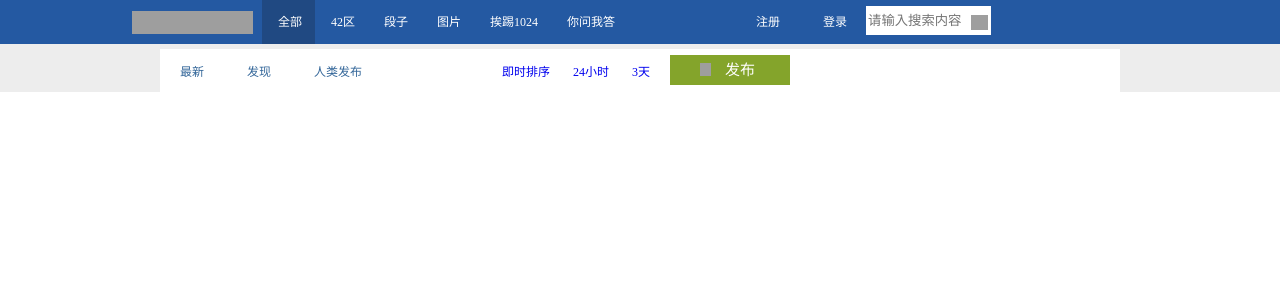
After one commit to Vonfan666/lishidai, a Django app: template apps/templates/test.html in a window 1280 px wide. The commit adds this page. Shown: the top 300 px of the page. Run offline with Django 3.2, Linux system fonts and the light colour scheme; the template is opened without the code that fills it, so the values that code supplies are empty; grey boxes are pictures that could not be loaded.

Commit message:
登录异常条件后台判断

```diff
--- a/apps/templates/login.html
+++ b/apps/templates/login.html
@@ -102,7 +102,9 @@
                 console.log(arg.errorMassage);
                 $('.error').html('提示：'+arg.errorMassage);
                 errorMessage(arg.errorMassage);
-                window.location.href({% url "home" %})
+                if (arg.status=="200"){
+                window.location.reload('{% url "home" %}')
+                }
 
             }
 
--- /dev/null
+++ b/apps/templates/test.html
@@ -0,0 +1,280 @@
+
+<!DOCTYPE html>
+<html lang="en">
+<head>
+    <meta charset="UTF-8">
+    <title>相对定位</title>
+    <style>
+        *{
+            margin: 0;
+            padding: 0;
+        }
+        a{
+    text-decoration: none;
+        }
+        body{
+            font-family: "Times New Roman";
+            font-size: 12px;
+        }
+        .header-box{
+            position: fixed;
+            background-color: #2459a2;
+            width: 100%;
+            height: 44px;
+        }
+        .header-connect{
+            width: 1016px;
+            height: 44px;
+            line-height: 44px;
+            background-color: #2459a2;
+            margin:  0 auto;
+            position: relative;
+        }
+        .header-box .header-logo{
+            position: absolute;
+            display: inline-block;
+            background-image: url("logo.png");
+            width: 121px;
+            height: 23px;
+            margin: 11px 0;
+            margin-right: 13px;
+            background-repeat: no-repeat ;
+            background-color: red;
+
+        }
+        .header-name{
+            position: relative;
+            display: inline-block;
+            margin-top: 0;
+            margin-left: 133px;
+
+          }
+         .header-connect .header-name a{
+             display: inline-block;
+             color: white;
+             padding: 0 13px 0 16px ;
+             margin-left: -3px;
+
+         }
+        .header-connect .header-name1{
+            background-color: #204982;
+        }
+
+        .header-connect .login{
+            display: inline-block;
+            position: absolute;
+            margin-left: 235px;
+            height: 44px;
+
+        }
+        /*输入框*/
+        .header-connect .login .input-text  .input1{
+            display: inline-block;
+            position: absolute;
+            width: 93px;
+            height: 25px;
+            margin-top: 6px;
+            margin-bottom: 10px;
+            border: 2px solid white;
+        }
+        /*搜索图标背景框*/
+        .header-connect .login .input-text .input2{
+            display: inline-block;
+            background-color: white;
+            width: 11px;
+            height: 11px;
+            margin-left: 96px;
+            padding: 9px;
+            margin-top: 6px;
+        }
+        /*搜索图标*/
+        .header-connect .login .input2 .input3{
+            display: inline-block;
+            position: absolute;
+            background :no-repeat 0 -195px url("icon.png") ;
+            width: 17px;
+            height: 15px;
+
+
+        }
+        .header-connect .login-register{
+            display: inline-block;
+            margin-left: 105px;
+        }
+
+        /*登录注册按钮*/
+        .header-connect .login-register .register,.logining{
+            display: inline-block;
+
+
+            padding: 0 20px;
+            color: white;
+        }
+
+
+        /*悬浮效果*/
+        .header-connect .header-name .header-name2:hover,
+        .header-connect .login-register .register:hover,
+         .header-connect .login-register .logining:hover{
+            background-color: #1058ff;
+        }
+
+        .band-all{
+            padding-top: 44px;
+            background-color: rgb(237,237,237);
+        }
+        .band{
+            width: 960px;
+            margin: 0 auto;
+            /*background-color: #6D6E71;*/
+
+            background-color: rgb(255,255,255);
+        }
+        .band .section-left{
+            width: 630px;
+            /*background-color: #2459a2 ;*/
+        }
+        .band .section-left .section-nav{
+            overflow: hidden;
+            width: 630px;
+            /*background-color: #cc976a;*/
+            margin-top: 5px;
+        }
+
+        .band .section-left .section-nav .section-nav-1,.section-nav-1{
+            display: inline;
+            float: left;
+            overflow: hidden;
+
+        }
+        .band .section-left .section-nav .section-nav-1 a{
+            display: inline-block;
+            font-family: Tahoma;
+            color: rgb(51,102,153);
+            padding: 13px  20px ;
+        }
+        .band .section-left .section-nav .section-nav-1 a:hover,
+        .band .section-left .section-nav .section-nav-2 a:hover{
+            text-decoration: underline;
+            color: #171bff;
+        }
+
+        .band .section-left .section-nav .section-nav-2 {
+            float: left;
+            display: inline-block;
+            margin-left: 100px;
+            margin-top: 13px;
+        }
+
+        .band .section-left .section-nav .section-nav-2 a{
+            margin-left: 20px;
+
+        }
+
+
+        .band .section-left .section-nav .commit-commit{
+            /*display: inline-block;*/
+            float: right;
+            height: 30px;
+            width: 120px;
+            font-size: 15px;
+            color: #ffffff;
+            line-height: 30px;
+            margin-top: 6px;
+            background-color: #84a42b;
+        }
+
+        .band .section-left .section-nav .commit-commit:hover{
+            background-color: #84a42b;
+        }
+        .fabu{
+            margin-left: 10px;
+        }
+
+
+        .band .section-left .section-nav .commit-commit .icon{
+            display: inline-block;
+            float: left;
+            background: url("icon.png") 0 -184px  no-repeat;
+            width: 11px;
+            height: 13px;
+            /*line-height: 30px;*/
+            /*margin-top: 9px;*/
+            /*margin-left: 20px;*/
+            /*margin-right: 4px; ;*/
+            margin: 8px 4px 0 30px;
+
+        }
+
+
+
+    </style>
+</head>
+<body>
+
+<div class="header-box">
+    <div class="header-connect">
+        <a href="https://dig.chouti.com/" class="header-logo" ></a>
+
+        <div class="header-name">
+            <a href="#" class="header-name1">全部</a>
+            <a href="#" class="header-name2">42区</a>
+            <a href="#" class="header-name2">段子</a>
+            <a href="#" class="header-name2">图片</a>
+            <a href="#" class="header-name2">挨踢1024</a>
+            <a href="#" class="header-name2">你问我答</a>
+        </div>
+        <div class="login">
+            <form class="input-text" action="/" method="post">
+                <input class="input1" type="text" placeholder="请输入搜索内容">
+                <a class="input2">
+                    <span class="input3">
+                    </span>
+
+                </a>
+
+            </form>
+
+        </div>
+
+        <div class="login-register">
+            <a href="#" class="register">注册</a>
+            <a href="#" class="logining"> 登录</a>
+        </div>
+    </div>
+</div>
+<div class="band-all">
+    <div class="band">
+
+        <div class="section-left">
+            <div class="section-nav">
+                <div class="section-nav-1">
+                    <a href="#" class="new-1" id="new-id-1">最新</a>
+                    <a href="#" class="function-1" id="function-id-1">发现</a>
+                    <a href="#" class="commit-1" id="commit-id-1">人类发布</a>
+                </div>
+                <div class="section-nav-2">
+                    <a href="#" class="new-2" id="new-id-2">即时排序</a>
+                    <a href="#" class="function-2" id="function-id-2">24小时</a>
+                    <a href="#" class="commit-2" id="commit-id-2">3天</a>
+                </div>
+                <a href="#" class="commit-commit">
+                    <span class="icon"></span>
+                    <span class="fabu">发布</span>
+                </a>
+
+            </div>
+        </div>
+        <div class="section-rigth">
+
+        </div>
+
+
+    <div class="foot">
+
+    </div>
+    </div>
+</div>
+
+</body>
+</html>
--- a/apps/urls.py
+++ b/apps/urls.py
@@ -20,5 +20,6 @@ from  apps.views import login
 urlpatterns = [
     url(r'index/',login.index,name='index'),
     url(r'login/',login.login,name='login'),
+    url(r'home/',login.home,name='home'),
 
 ]
--- a/static/js/login-js.js
+++ b/static/js/login-js.js
@@ -2,6 +2,9 @@
  * Created by Administrator on 2019-06-26.
  */
     // 返回字段不会空则给出提示
+
+
+
     function errorMessage(a) {
        if(a!='null'){
         $('.error').removeClass('active')
```
Also changed, not shown: apps/templates/home.html (+80 -7 lines), apps/templates/test1.html (added, +13 -0 lines), apps/tests.py (deleted, +0 -24 lines), apps/views/login.py (+6 -1 lines).
